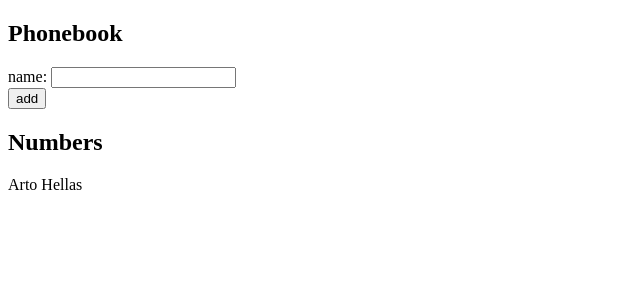
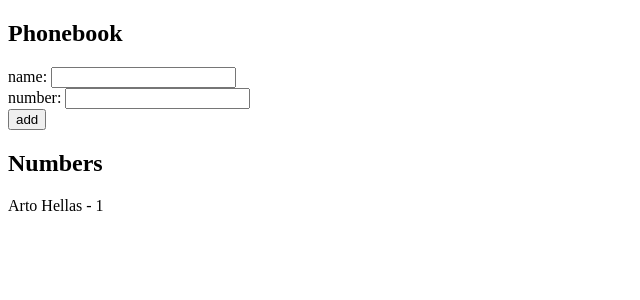
Before and after one commit to Jetman765/FSO2020, a React (Create React App) app in the folder part2/phonebook/: page / in a window 1280 px wide. Shown: the top 300 px of the page, without its empty margins (0-640 px from the left). Built offline with nearby package versions, Linux system fonts and the light colour scheme.

Commit message:
exercise 2.8

```diff
--- a/part2/phonebook/src/App.js
+++ b/part2/phonebook/src/App.js
@@ -2,14 +2,16 @@ import React, { useState } from 'react'
 
 const App = () => {
   const [ persons, setPersons ] = useState([
-    { name: 'Arto Hellas' }
+    { name: 'Arto Hellas', number: 1 }
   ])
   const [ newName, setNewName ] = useState('')
+  const [ newNumber, setNewNumber ] = useState('');
 
   const addPerson = (event) => {
     event.preventDefault();
     const newPerson = {
-      name: newName
+      name: newName,
+      number: newNumber
     }
     persons.filter(person => person.name === newName).length > 0
       ? alert(`${newName} is already added to phonebook`)
@@ -21,6 +23,10 @@ const App = () => {
     setNewName(event.target.value);
   }
 
+  const handleNewNumber = (event) => {
+    setNewNumber(event.target.value);
+  }
+
   return (
     <div>
       <h2>Phonebook</h2>
@@ -29,11 +35,14 @@ const App = () => {
           name: <input onChange={handleNewName} value={newName} />
         </div>
         <div>
+          number: <input onChange={handleNewNumber} value={newNumber} />
+        </div>
+        <div>
           <button type="submit">add</button>
         </div>
       </form>
       <h2>Numbers</h2>
-      {persons.map(person => <div key={person.name}>{person.name}</div>)}
+      {persons.map(person => <div key={person.name}>{person.name} - {person.number}</div>)}
     </div>
   )
 }
```
